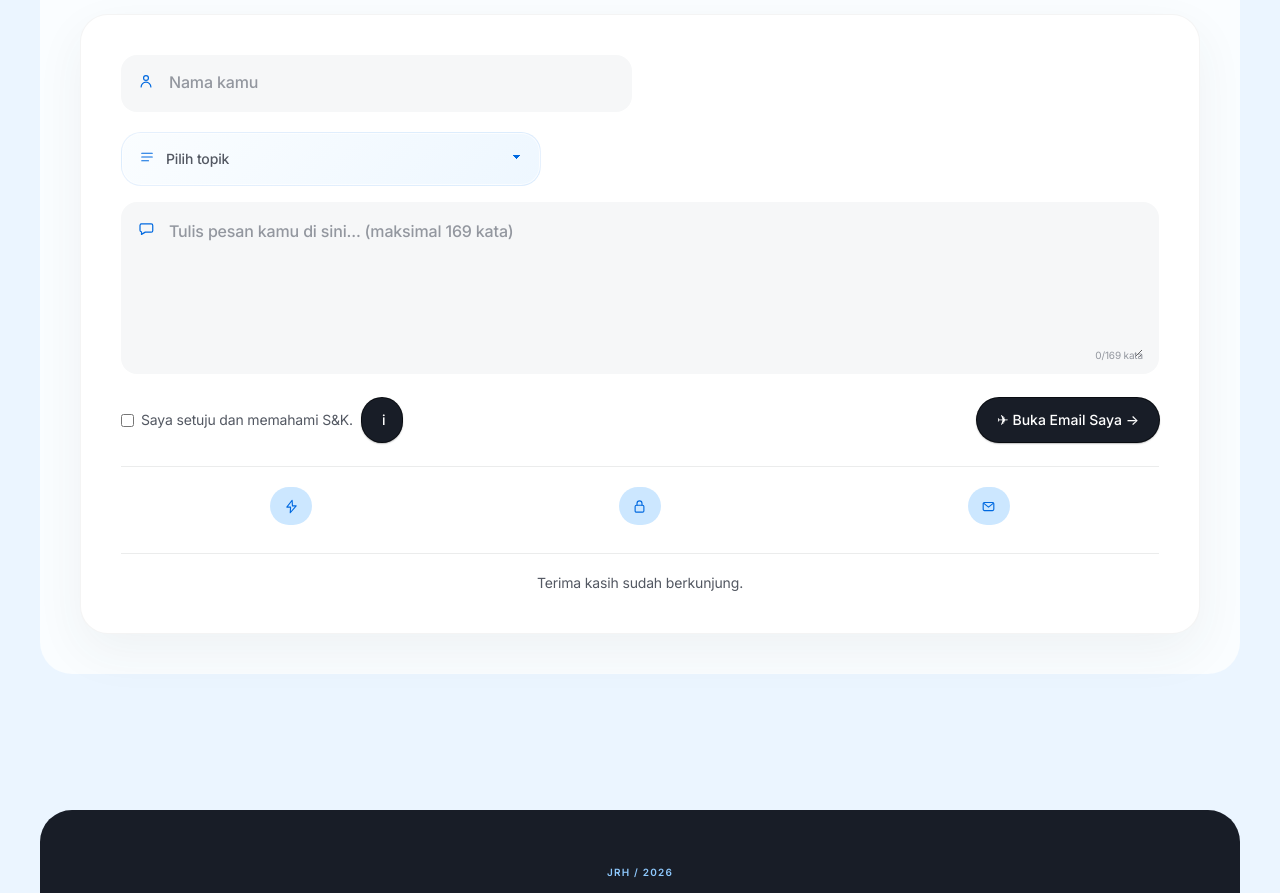
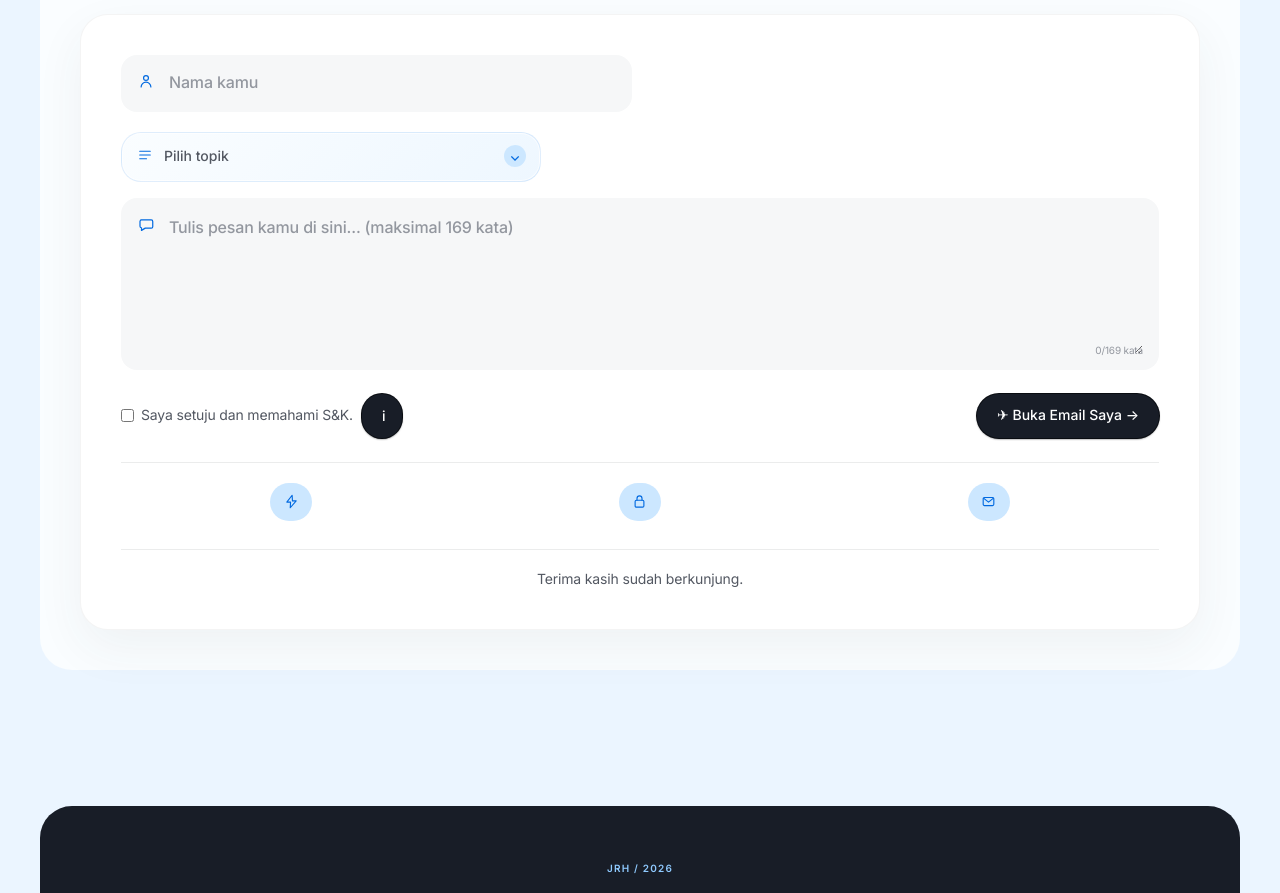
Before and after one commit to LionerHakim/JRHs, a React (Vite) app: page / in a window 1280 px wide. Shown: the part 5160-6053 px from the top of the page. Built offline with nearby package versions, Linux system fonts and the light colour scheme.

Commit message:
feat: redesign contact topic picker (#50)
* feat: add premium topic picker

* feat: style premium topic picker

```diff
--- a/src/index.css
+++ b/src/index.css
@@ -1353,33 +1353,128 @@ img { display: block; max-width: 100%; }
 .contact-field select { min-height: 22px; }
 
 .contact-topic {
+  position: relative;
   grid-column: 1 / -1;
   width: min(420px, 100%);
   align-items: center;
   margin-top: 4px;
-  padding: 14px 16px;
-  border: 1px solid rgba(0,105,224,.08);
+  padding: 11px 14px;
+  border: 1px solid rgba(0,105,224,.1);
   border-radius: 20px;
   background: linear-gradient(135deg, #fafdff 0%, #eef7ff 100%);
   box-shadow: inset 0 0 0 1px rgba(255,255,255,.7);
+  transition: border-color 220ms var(--ease), box-shadow 220ms var(--ease), background-color 220ms var(--ease);
+}
+
+.contact-topic:focus-within,
+.contact-topic:has(.contact-topic-trigger.is-open) {
+  border-color: rgba(0,105,224,.25);
+  background: var(--paper);
+  box-shadow: 0 10px 28px rgba(0,105,224,.08), inset 0 0 0 1px rgba(255,255,255,.9);
 }
 
 .contact-topic .contact-icon {
   width: 18px;
-  flex-basis: 18px;
-}
-
-.contact-topic select {
-  min-height: 24px;
-  padding: 0 18px 0 0;
+  flex: 0 0 18px;
+}
+
+.contact-topic-trigger {
+  min-width: 0;
+  width: 100%;
+  min-height: 26px;
+  display: flex;
+  align-items: center;
+  justify-content: space-between;
+  gap: 12px;
+  padding: 0;
+  border: 0;
+  background: transparent;
   color: var(--graphite);
+  text-align: left;
   font-size: var(--text-body-sm);
   font-weight: 500;
-  appearance: none;
-  background-image: linear-gradient(45deg, transparent 50%, var(--blue-strong) 50%), linear-gradient(135deg, var(--blue-strong) 50%, transparent 50%);
-  background-position: calc(100% - 8px) 8px, calc(100% - 4px) 8px;
-  background-size: 4px 4px, 4px 4px;
-  background-repeat: no-repeat;
+}
+
+.contact-topic-trigger.is-open {
+  color: var(--ink);
+}
+
+.contact-topic-chevron {
+  width: 22px;
+  height: 22px;
+  flex: 0 0 22px;
+  display: grid;
+  place-items: center;
+  border-radius: 50%;
+  background: var(--blue-soft);
+  color: var(--blue-strong);
+  font-size: 14px;
+  line-height: 1;
+  transform: translateY(-1px);
+  transition: transform 220ms var(--ease), background-color 220ms var(--ease);
+}
+
+.contact-topic-trigger.is-open .contact-topic-chevron {
+  transform: rotate(180deg) translateY(1px);
+  background: var(--charcoal);
+  color: var(--paper);
+}
+
+.contact-topic-menu {
+  position: absolute;
+  z-index: 40;
+  top: calc(100% + 8px);
+  left: 0;
+  width: 100%;
+  padding: 6px;
+  border: 1px solid rgba(10,13,18,.07);
+  border-radius: 18px;
+  background: var(--paper);
+  box-shadow: 0 22px 55px rgba(59,61,65,.14);
+  transform-origin: top center;
+  animation: contact-topic-in 220ms var(--ease);
+}
+
+.contact-topic-menu button {
+  width: 100%;
+  min-height: 38px;
+  display: flex;
+  align-items: center;
+  justify-content: space-between;
+  gap: 12px;
+  padding: 9px 11px;
+  border: 0;
+  border-radius: 12px;
+  background: transparent;
+  color: var(--graphite);
+  text-align: left;
+  font-size: 13px;
+  font-weight: 500;
+  transition: background-color 180ms var(--ease), color 180ms var(--ease), transform 180ms var(--ease);
+}
+
+.contact-topic-menu button:hover,
+.contact-topic-menu button:focus-visible {
+  background: var(--mist);
+  color: var(--ink);
+  transform: translateX(2px);
+}
+
+.contact-topic-menu button.is-selected {
+  background: var(--blue-soft);
+  color: var(--blue-strong);
+}
+
+.contact-topic-menu button span:last-child {
+  width: 18px;
+  flex: 0 0 18px;
+  text-align: center;
+  font-weight: 600;
+}
+
+@keyframes contact-topic-in {
+  from { opacity: 0; transform: translateY(-6px) scale(.98); }
+  to { opacity: 1; transform: translateY(0) scale(1); }
 }
 
 .contact-field textarea {
--- a/src/main.tsx
+++ b/src/main.tsx
@@ -14,6 +14,8 @@ const sectionItems = [
 ] as const
 
 const sectionIds = sectionItems.map(([id]) => id)
+
+const contactTopics = ['Pertanyaan umum', 'Kolaborasi', 'Project', 'Bisnis', 'Investasi', 'Akademik', 'Feedback', 'Relationships', 'Tambah teman'] as const
 
 const testimonialInitials = (name: string) =>
   name.split(' ').map((part) => part[0]).slice(0, 2).join('').toUpperCase()
@@ -88,20 +90,23 @@ export default function App() {
   const [message, setMessage] = useState('')
   const [privacy, setPrivacy] = useState(false)
   const [termsOpen, setTermsOpen] = useState(false)
+  const [topicOpen, setTopicOpen] = useState(false)
   const [contactStatus, setContactStatus] = useState<string | null>(null)
   const [contactError, setContactError] = useState<string | null>(null)
   const [touched, setTouched] = useState({ name: false, message: false, privacy: false })
   const navActionsRef = useRef<HTMLDivElement>(null)
   const contactPrivacyRef = useRef<HTMLDivElement>(null)
+  const contactTopicRef = useRef<HTMLDivElement>(null)
 
   useEffect(() => {
-    if (!menuOpen && !musicOpen && !termsOpen) return
+    if (!menuOpen && !musicOpen && !termsOpen && !topicOpen) return
 
     const handleKeyDown = (event: KeyboardEvent) => {
       if (event.key === 'Escape') {
         setMenuOpen(false)
         setMusicOpen(false)
         setTermsOpen(false)
+        setTopicOpen(false)
       }
     }
 
@@ -115,6 +120,9 @@ export default function App() {
         if (!contactPrivacyRef.current?.contains(target)) {
           setTermsOpen(false)
         }
+        if (!contactTopicRef.current?.contains(target)) {
+          setTopicOpen(false)
+        }
       }
     }
 
@@ -125,7 +133,7 @@ export default function App() {
       document.removeEventListener('keydown', handleKeyDown)
       document.removeEventListener('pointerdown', handlePointerDown)
     }
-  }, [menuOpen, musicOpen, termsOpen])
+  }, [menuOpen, musicOpen, termsOpen, topicOpen])
 
   useEffect(() => {
     const sections = sectionIds
@@ -435,13 +443,37 @@ ${name.trim()}`)
                   <span className="contact-icon" aria-hidden="true"><svg viewBox="0 0 24 24"><circle cx="12" cy="8" r="3.25" /><path d="M5.5 20a6.5 6.5 0 0 1 13 0" /></svg></span>
                   <input aria-label="Nama kamu" required value={name} onChange={(event) => setName(event.target.value)} onBlur={() => setTouched((current) => ({ ...current, name: true }))} aria-invalid={touched.name && !name.trim()} placeholder="Nama kamu" autoComplete="name" />
                 </label>
-                <label className="contact-field contact-topic">
+                <div className="contact-field contact-topic" ref={contactTopicRef}>
                   <span className="contact-icon" aria-hidden="true"><svg viewBox="0 0 24 24"><path d="M5 7h14M5 12h14M5 17h9" /></svg></span>
-                  <select aria-label="Topik email (opsional)" value={purpose} onChange={(event) => setPurpose(event.target.value)}>
-                    <option value="" disabled>Pilih topik</option>
-                    {['Pertanyaan umum', 'Kolaborasi', 'Project', 'Bisnis', 'Investasi', 'Akademik', 'Feedback', 'Relationships', 'Tambah teman'].map((item) => <option key={item} value={item}>{item}</option>)}
-                  </select>
-                </label>
+                  <button
+                    className={`contact-topic-trigger${topicOpen ? ' is-open' : ''}`}
+                    type="button"
+                    aria-haspopup="listbox"
+                    aria-expanded={topicOpen}
+                    aria-label="Topik email (opsional)"
+                    onClick={() => setTopicOpen((open) => !open)}
+                  >
+                    <span>{purpose || 'Pilih topik'}</span>
+                    <span className="contact-topic-chevron" aria-hidden="true">⌄</span>
+                  </button>
+                  {topicOpen ? (
+                    <div className="contact-topic-menu" role="listbox" aria-label="Pilih topik email">
+                      {contactTopics.map((item) => (
+                        <button
+                          key={item}
+                          type="button"
+                          role="option"
+                          aria-selected={purpose === item}
+                          className={purpose === item ? 'is-selected' : undefined}
+                          onClick={() => { setPurpose(item); setTopicOpen(false) }}
+                        >
+                          <span>{item}</span>
+                          <span aria-hidden="true">{purpose === item ? '✓' : ''}</span>
+                        </button>
+                      ))}
+                    </div>
+                  ) : null}
+                </div>
                 <label className="contact-field contact-message">
                   <span className="contact-icon" aria-hidden="true"><svg viewBox="0 0 24 24"><path d="M5 6.5h14a2 2 0 0 1 2 2v7a2 2 0 0 1-2 2H11l-5 3v-3.5a2 2 0 0 1-2-2v-6.5a2 2 0 0 1 2-2Z" /></svg></span>
                   <textarea aria-label="Pesan kamu" required value={message} onChange={(event) => {
```
